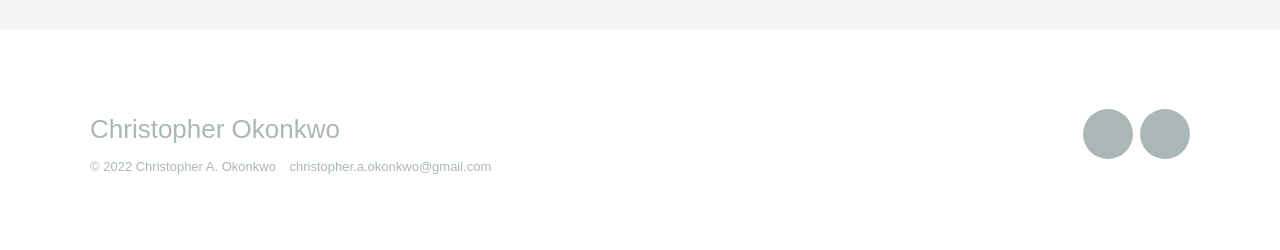
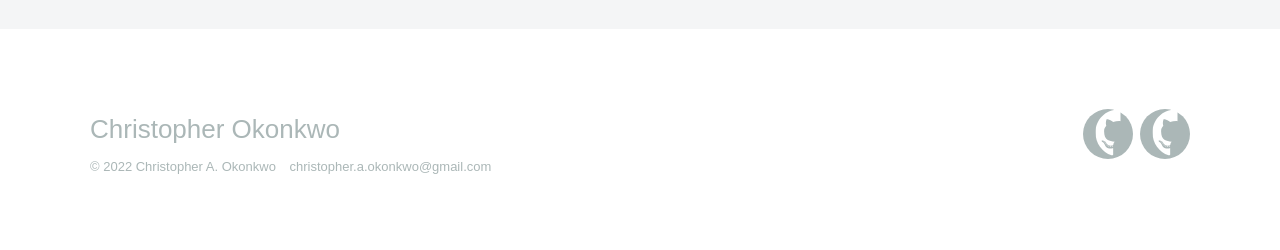
Before and after one commit to crisokonkwo/crisokonkwo.github.io, a Jekyll site: the page built from _pages/about.md, in a window 1280 px wide. Shown: the part 2039-2289 px from the top of the page. Built offline with Jekyll 4.4.1, drawn with Linux system fonts in a browser that asks for light colours; nearby versions of some CDN libraries; some web fonts are replaced.

Commit message:
Update socials.html

```diff
--- a/_includes/socials.html
+++ b/_includes/socials.html
@@ -4,7 +4,7 @@
 	<li class="socials__item">
 		<a class="socials__item__link" href="{{ url[1] }}" target="_blank" title="{{ url[0] | remove: '_url' | replace: '-', ' ' | capitalize }}">
 			<svg class="svg-inline--fa fa-{{ url[0] | replace: 'facebook', 'facebook-f' | remove: '_url' }}" aria-hidden="true" data-prefix="fab" data-icon="{{ url[0] | replace: 'facebook', 'facebook-f' | remove: '_url' }}" role="img" xmlns="http://www.w3.org/2000/svg" viewBox="0 0 264 512" data-fa-i2svg="">
-
+				<path fill="currentColor" d="M165.9 397.4c0 2-2.3 3.6-5.2 3.6-3.3.3-5.6-1.3-5.6-3.6 0-2 2.3-3.6 5.2-3.6 3-.3 5.6 1.3 5.6 3.6zm-31.1-4.5c-.7 2 1.3 4.3 4.3 4.9 2.6 1 5.6 0 6.2-2s-1.3-4.3-4.3-5.2c-2.6-.7-5.5.3-6.2 2.3zm44.2-1.7c-2.9.7-4.9 2.6-4.6 4.9.3 2 2.9 3.3 5.9 2.6 2.9-.7 4.9-2.6 4.6-4.6-.3-1.9-3-3.2-5.9-2.9zM244.8 8C106.1 8 0 113.3 0 252c0 110.9 69.8 205.8 169.5 239.2 12.8 2.3 17.3-5.6 17.3-12.1 0-6.2-.3-40.4-.3-61.4 0 0-70 15-84.7-29.8 0 0-11.4-29.1-27.8-36.6 0 0-22.9-15.7 1.6-15.4 0 0 24.9 2 38.6 25.8 21.9 38.6 58.6 27.5 72.9 20.9 2.3-16 8.8-27.1 16-33.7-55.9-6.2-112.3-14.3-112.3-110.5 0-27.5 7.6-41.3 23.6-58.9-2.6-6.5-11.1-33.3 2.6-67.9 20.9-6.5 69 27 69 27 20-5.6 41.5-8.5 62.8-8.5s42.8 2.9 62.8 8.5c0 0 48.1-33.6 69-27 13.7 34.7 5.2 61.4 2.6 67.9 16 17.7 25.8 31.5 25.8 58.9 0 96.5-58.9 104.2-114.8 110.5 9.2 7.9 17 22.9 17 46.4 0 33.7-.3 75.4-.3 83.6 0 6.5 4.6 14.4 17.3 12.1C428.2 457.8 496 362.9 496 252 496 113.3 383.5 8 244.8 8zM97.2 352.9c-1.3 1-1 3.3.7 5.2 1.6 1.6 3.9 2.3 5.2 1 1.3-1 1-3.3-.7-5.2-1.6-1.6-3.9-2.3-5.2-1zm-10.8-8.1c-.7 1.3.3 2.9 2.3 3.9 1.6 1 3.6.7 4.3-.7.7-1.3-.3-2.9-2.3-3.9-2-.6-3.6-.3-4.3.7zm32.4 35.6c-1.6 1.3-1 4.3 1.3 6.2 2.3 2.3 5.2 2.6 6.5 1 1.3-1.3.7-4.3-1.3-6.2-2.2-2.3-5.2-2.6-6.5-1zm-11.4-14.7c-1.6 1-1.6 3.6 0 5.9 1.6 2.3 4.3 3.3 5.6 2.3 1.6-1.3 1.6-3.9 0-6.2-1.4-2.3-4-3.3-5.6-2z"></path>
 			</svg>
 			<!--i class="fab fa-{{ url[0] | replace: 'facebook', 'facebook-f' | remove: '_url' }}" aria-hidden="true"></i-->
 		</a>
```
